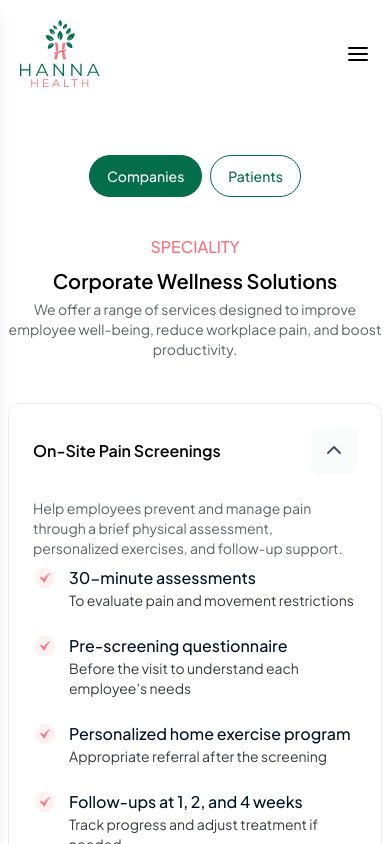
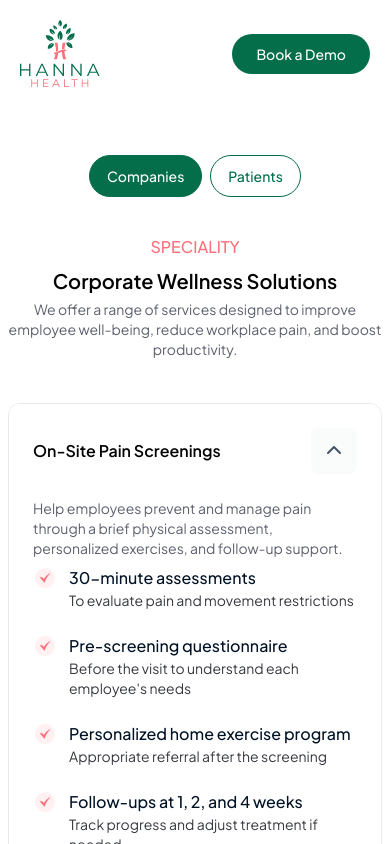
Before and after one commit to numanabid27/hanna-landing-v2, a Next.js app: page / in a window 390 px wide. Shown: the top 844 px of the page. Built offline with nearby package versions, Linux system fonts and the light colour scheme.

Commit message:
update code

```diff
--- a/src/common/components/header/header.component.jsx
+++ b/src/common/components/header/header.component.jsx
@@ -27,7 +27,7 @@ export default function Header() {
         </div>
 
         {/* Desktop Menu */}
-        <div className="hidden md:flex w-[60%] ml-auto items-center gap-3 justify-end">
+        <div className="flex w-[60%] ml-auto items-center gap-3 justify-end">
 
           <div className="flex gap-3">
 
@@ -41,16 +41,16 @@ export default function Header() {
         </div>
 
         {/* Mobile Menu Button */}
-        <button
+        {/* <button
           className="md:hidden text-2xl"
           onClick={() => setMenuOpen(!menuOpen)}
         >
           {menuOpen ? <FiX /> : <FiMenu />}
-        </button>
+        </button> */}
       </div>
 
       {/* Mobile Menu (Full Screen Overlay) */}
-      <div
+      {/* <div
         className={`fixed top-0 left-0 w-full h-full bg-white z-50 shadow-lg transition-all duration-300 ease-in-out ${
           menuOpen ? "translate-x-0" : "-translate-x-full"
         }`}
@@ -73,7 +73,7 @@ export default function Header() {
               className="cursor-pointer w-fit px-[24px] whitespace-nowrap rounded-[24px] text-white"
             />
         </div>
-      </div>
+      </div> */}
     </header>
   );
 }
```
